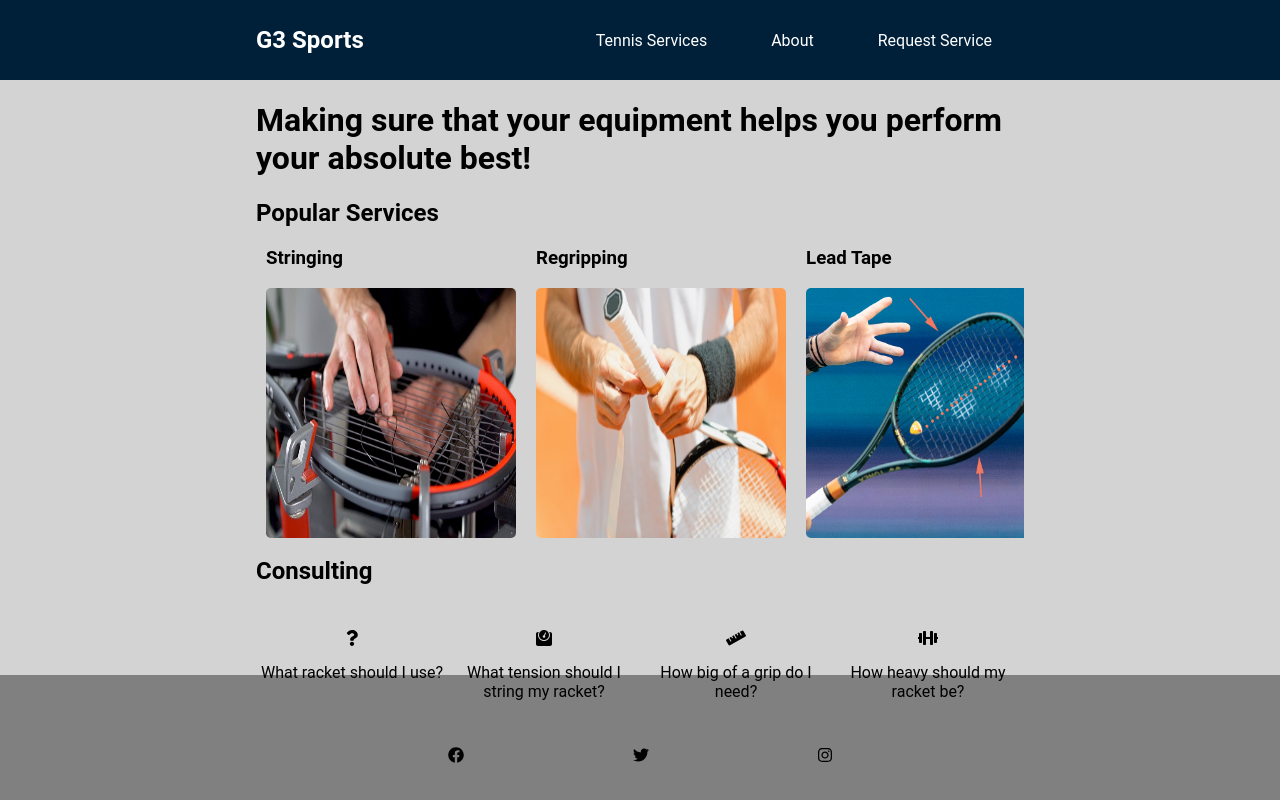
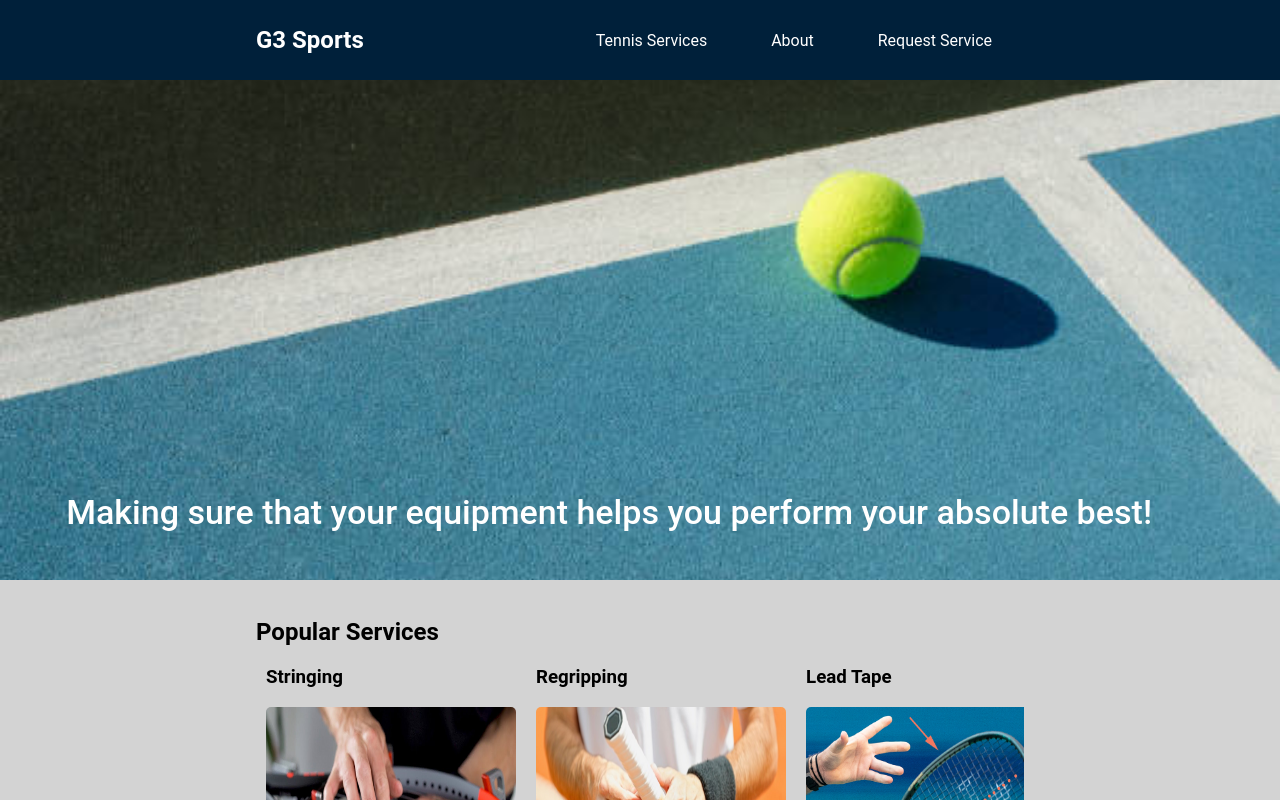
Before and after one commit to gngo2018/g3-sports, a Next.js app: page / in a window 1280 px wide. Shown: the top 800 px of the page. Built offline with nearby package versions, Linux system fonts and the light colour scheme.

Commit message:
Added new background image to home page

```diff
--- a/pages/index.tsx
+++ b/pages/index.tsx
@@ -6,7 +6,7 @@ import styles from '../styles/Home.module.css'
 
 const Home: NextPage = () => {
   return (
-    <div className={styles.home_container}>
+    <>
       <Head>
         <title>Home</title>
         <meta name="description" content="Generated by create next app" />
@@ -15,6 +15,7 @@ const Home: NextPage = () => {
       <div className={styles.quote_container}>
         <h1>Making sure that your equipment helps you perform your absolute best!</h1>
       </div>
+      <div className={styles.home_container}>
         {/* Services */}
         <h2>Popular Services</h2>
         <div className={styles.image_container}>
@@ -61,6 +62,14 @@ const Home: NextPage = () => {
             </div>
           </div>
         </div>
+        <div className={styles.info_container}>
+          <div className={styles.info_flex_item}>
+            <h2>Full customization for all your tennis needs</h2>
+          </div>
+          <div>
+
+          </div>
+        </div>
         {/* Consulting */}
         <h2>Consulting</h2>
         <div className={styles.consulting_container}>
@@ -82,6 +91,7 @@ const Home: NextPage = () => {
           </div>
         </div>
       </div>
+    </>
   )
 }
 
--- a/styles/Home.module.css
+++ b/styles/Home.module.css
@@ -1,5 +1,23 @@
 .home_container{
   padding:3%;
+}
+
+.quote_container{
+  position: relative;
+  background:no-repeat center url('/assets/tennis/home-bg1.jpg');
+  background-size: cover;
+  height:500px;
+  width:100%;
+}
+
+.quote_container h1{
+  position: absolute;
+  bottom:0;
+  text-align:right;
+  padding: 0 3%;
+  color:white;
+  font-weight: 450;
+  margin-bottom: 3rem;
 }
 
 .image_container{
@@ -44,12 +62,29 @@
 }
 
 @media (min-width:1024px) {
+  .quote_container{
+    background: no-repeat cover url('/assets/tennis/home-bg1.jpg');
+    background-position: 75% 25%;
+    height:500px;
+    width:100%;
+  }
+  .quote_container h1{
+    font-size: 34px;
+    width:90%;
+    padding: 0;
+    font-weight: 550;
+  }
+
   .home_container{
     padding: 0 20%;
-    height:71.75vh;
+  }
+
+  .home_container h2{
+    margin-top:5%;
   }
 
   .consulting_container_flex_item{
     width:25%;
+    padding-bottom:5%;
   }
 }
```
Also changed, not shown: public/assets/tennis/home-bg1.jpg (added). Lines whose indentation alone changed are shown as unchanged.
